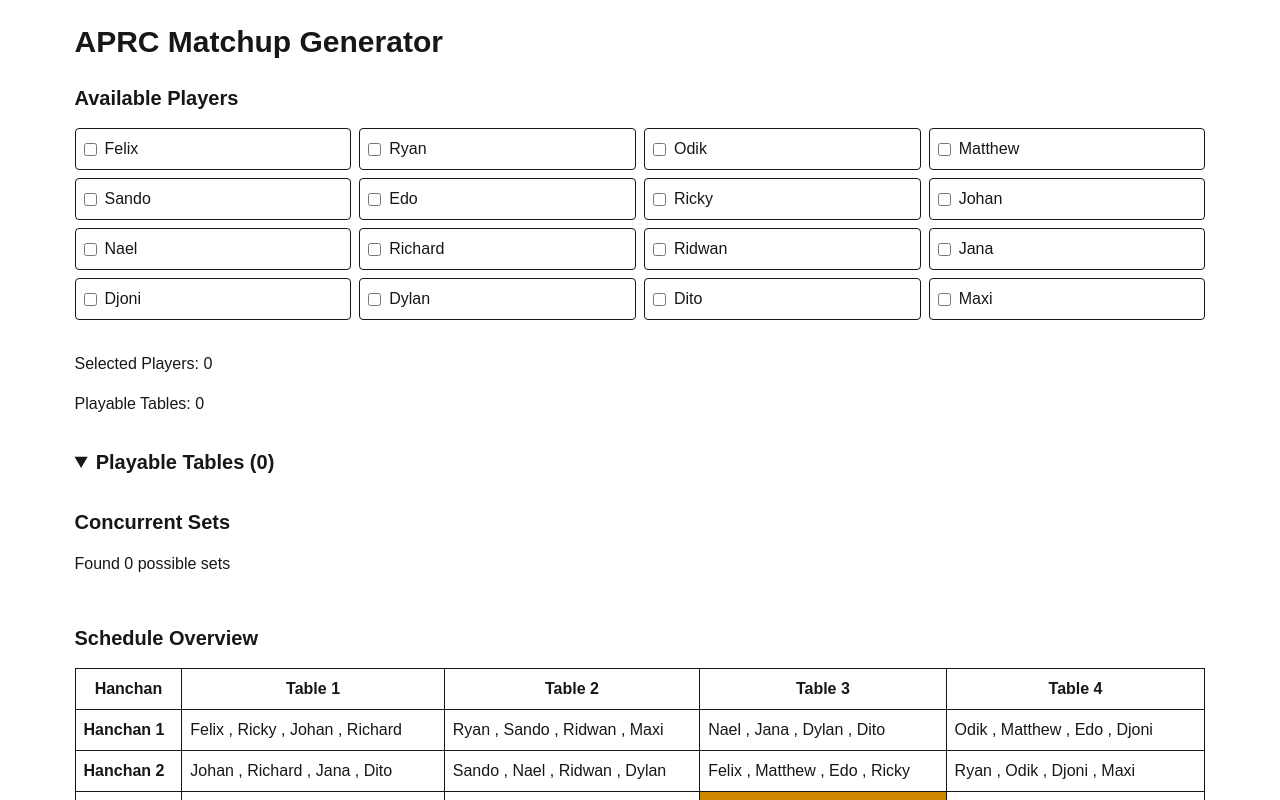
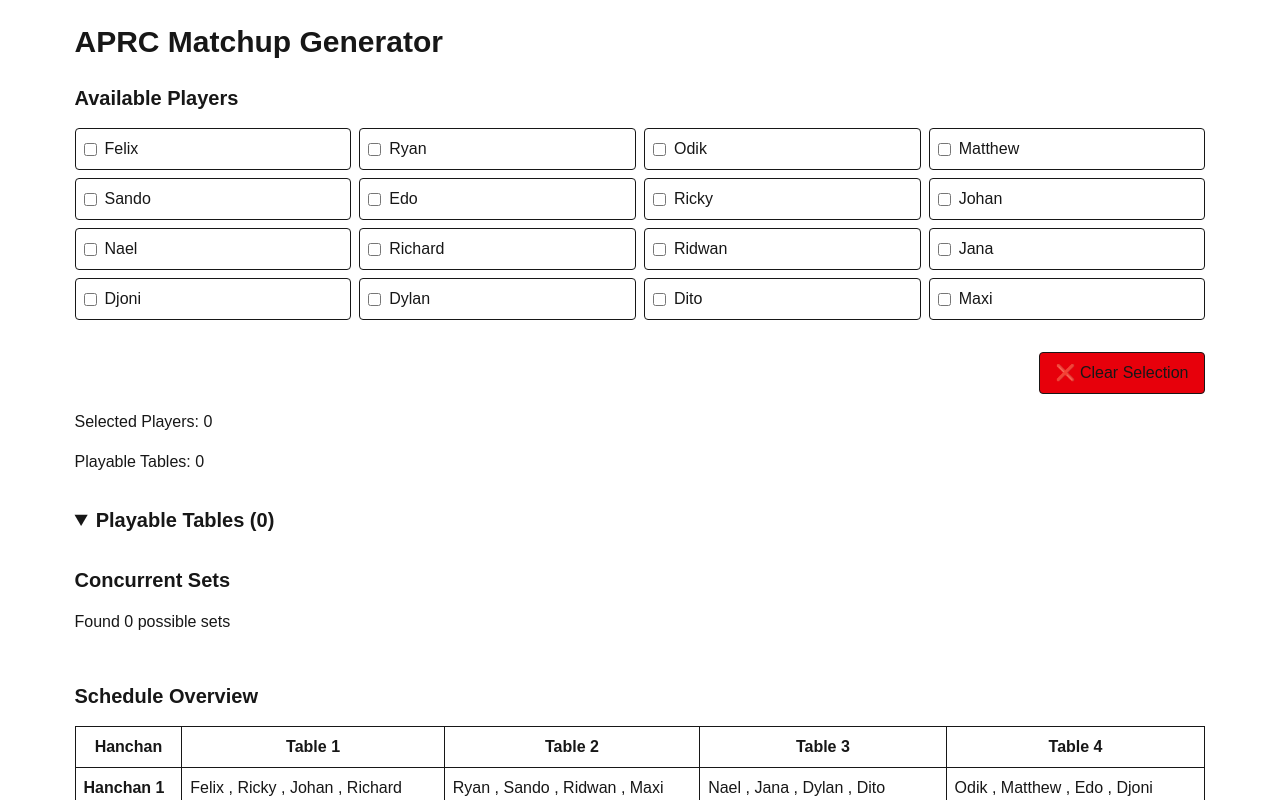
Before and after one commit to whitesn/aprc-matchup-generator, a Next.js app: page / in a window 1280 px wide. Shown: the top 800 px of the page. Built offline with nearby package versions, Linux system fonts and the light colour scheme.

Commit message:
Added clear selection button

```diff
--- a/app/page.tsx
+++ b/app/page.tsx
@@ -162,7 +162,6 @@ export default function Home() {
   return (
     <main className="p-6 max-w-7xl mx-auto">
       <h1 className="text-3xl font-bold mb-6">APRC Matchup Generator</h1>
-
       <h2 className="text-xl font-semibold mb-4">Available Players</h2>
 
       <div className="grid grid-cols-2 md:grid-cols-4 gap-2 mb-8">
@@ -188,6 +187,15 @@ export default function Home() {
             {player.name}
           </label>
         ))}
+      </div>
+
+      <div className="flex gap-2 mb-4 justify-end">
+        <button
+          onClick={() => setSelectedPlayers([])}
+          className="px-4 py-2 border rounded bg-red-600 hover:bg-gray-100"
+        >
+          ❌ Clear Selection
+        </button>
       </div>
 
       <div className="mb-4">Selected Players: {selectedPlayers.length}</div>
```
